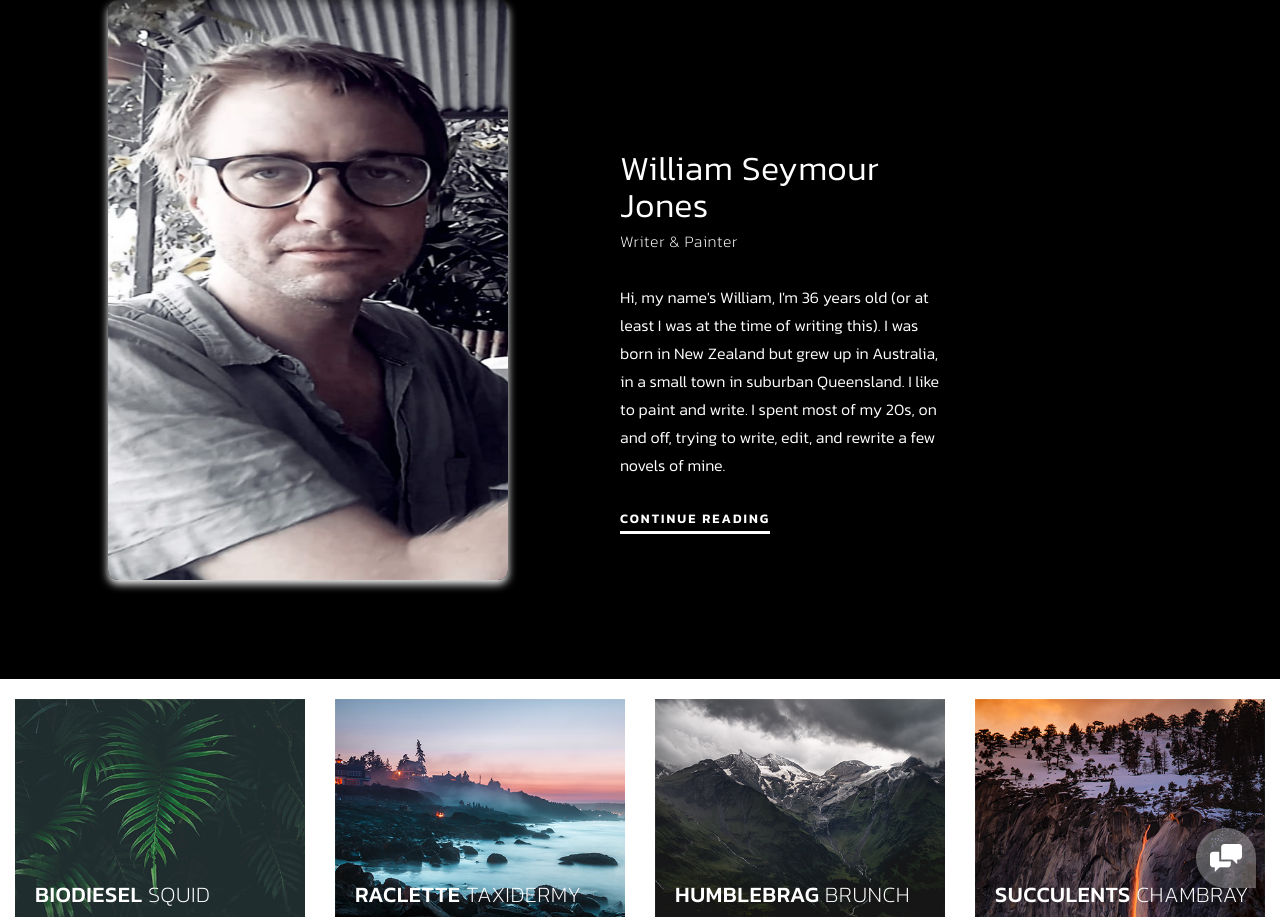
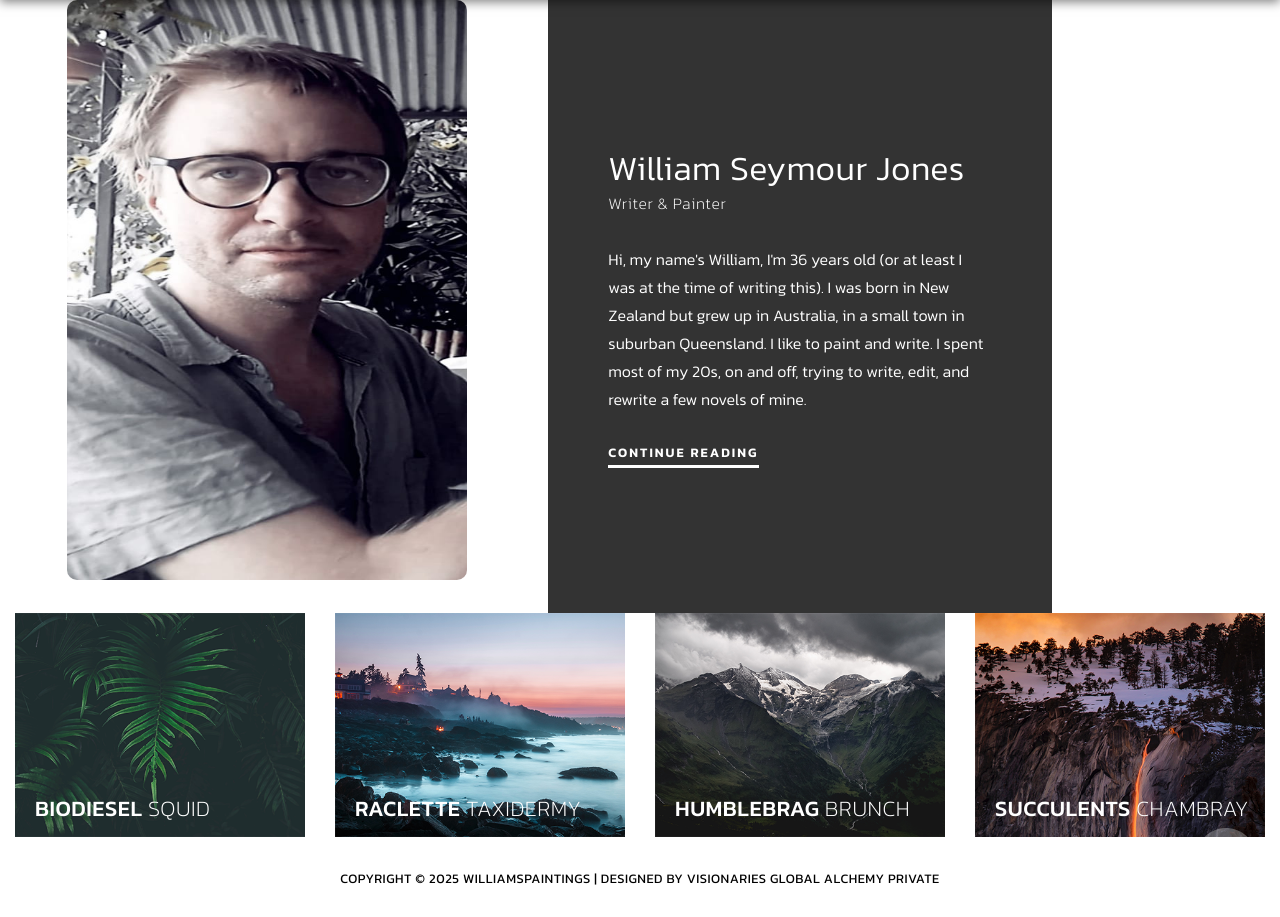
Before and after one commit to LakshmananDhuraisamy/artist, a PHP site: page / in a window 1280 px wide. Shown: the part 80-997 px from the top of the page. Run offline with PHP 8.4, Linux system fonts and the light colour scheme; some libraries are stand-ins or nearby versions.

Commit message:
padding image home age

```diff
--- a/footer.php
+++ b/footer.php
@@ -68,7 +68,7 @@
                   </li>
 
                   <li>
-                      <a href="about">About Us</a>
+                      <a href="about">About Me</a>
                   </li>
 
                    <li>
--- a/index.php
+++ b/index.php
@@ -3,7 +3,7 @@
 .autour-bio-image img {
     border-radius: 10px;
     box-shadow: 0 4px 8px #fff;
-     width: 400px;
+    width: 400px;
     height: 580px;
 }
 
@@ -17,7 +17,7 @@
 
 </style>
     <div class="more-about-us" style="  margin-top: 80px;">
-        <div class="container">
+        <div class="">
             <div class="col-md-5 autour-bio-image">
                 <img src="img/author.jpeg" style="" alt="">
             </div>
```
